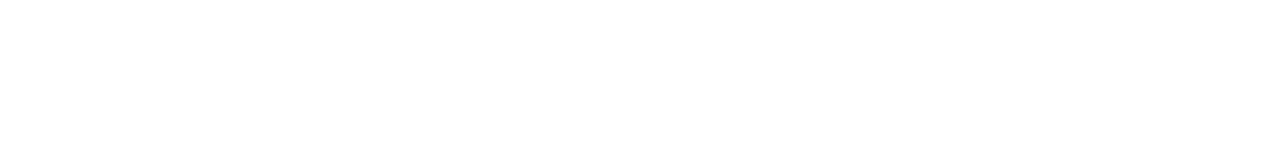
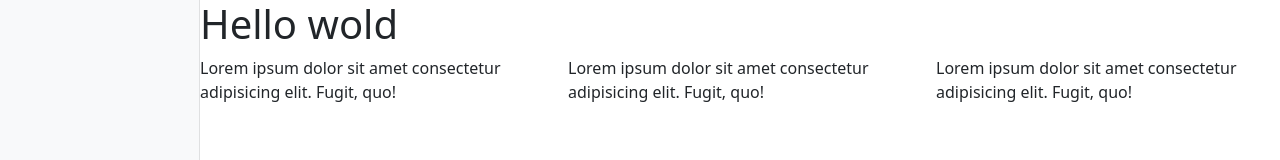
Before and after one commit to justMaxIt/js-constructor-minin, a plain HTML site: page index.html in a window 1280 px wide. Shown: the top 160 px of the page. Drawn offline with nearby package versions, Linux system fonts and the light colour scheme.

Commit message:
add index.js & main.css

```diff
--- a/index.html
+++ b/index.html
@@ -6,13 +6,33 @@
     <title>JS Constructor</title>
     <link href="https://cdn.jsdelivr.net/npm/bootstrap@5.0.0-beta2/dist/css/bootstrap.min.css" rel="stylesheet"
         integrity="sha384-BmbxuPwQa2lc/FVzBcNJ7UAyJxM6wuqIj61tLrc4wSX0szH/Ev+nYRRuWlolflfl" crossorigin="anonymous">
-</head>
+    <link rel="stylesheet" href="main.css">
+    </head>
 <body>
     <div id="app" class="container-flud">
-        <div id="pannel" class="bg-light sidebar"></div>
-        <div id="site" class="content"></div>
+        <div id="panel" class="bg-light sidebar"></div>
+        <div id="site" class="content">
+            <div class="row">
+                <div class="col-sm">
+                    <h1>Hello wold</h1>
+                </div>
+            </div>
+
+    <div class="row">
+        <div class="col-sm">
+            <p>Lorem ipsum dolor sit amet consectetur adipisicing elit. Fugit, quo!</p>
+        </div>
+        <div class="col-sm">
+            <p>Lorem ipsum dolor sit amet consectetur adipisicing elit. Fugit, quo!</p>
+        </div>
+        <div class="col-sm">
+            <p>Lorem ipsum dolor sit amet consectetur adipisicing elit. Fugit, quo!</p>
+        </div>
     </div>
 
+        </div>
+    </div>
 
+<script> src="index.js"</script>
 </body>
 </html>
--- /dev/null
+++ b/main.css
@@ -0,0 +1,22 @@
+#app {
+    position: relative;
+}
+
+.content {
+    position: absolute;
+    top: 0;
+    right: 0;
+    left: 200px;
+}
+
+.sidebar {
+    position: fixed;
+    top: 0;
+    bottom: 0;
+    left: 0;
+    width: 200px;
+    z-index: 100;
+    padding: 10px;
+    box-shadow: inset -1px 0 0 rgba(0, 0, 0, .1);
+    overflow-y:auto
+}
```
Also changed, not shown: index.js (added, +10 -0 lines).
